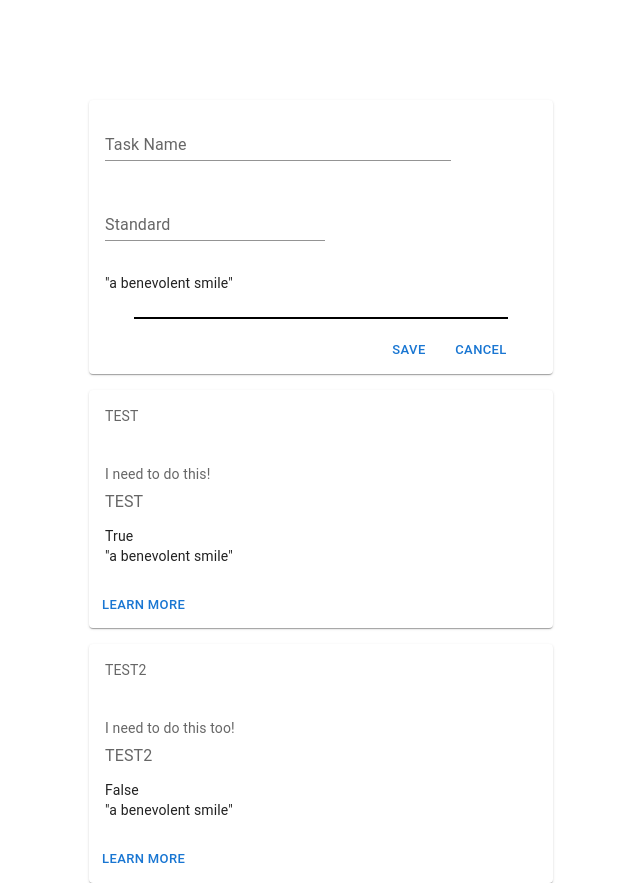
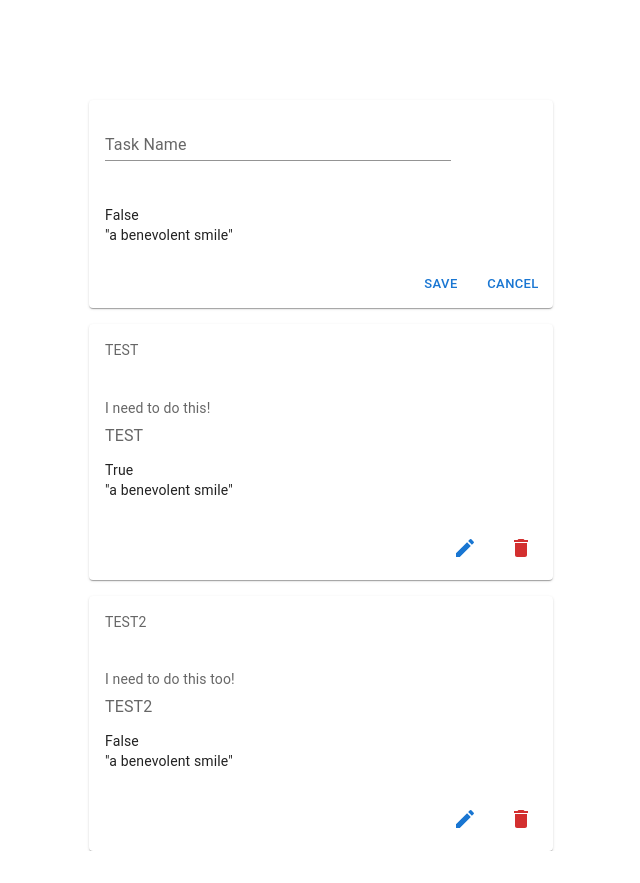
Before and after one commit to beartato327/another-todo-list, a React (Vite) app: page / in a window 1280 px wide. Both pictures are taken after a click on the button "NEW TODO". Shown: the whole page, without its empty margins (319-959 px from the left). After the commit the page ends 851 px from the top, so only its background shows below. Built offline with nearby package versions, Linux system fonts and the light colour scheme.

Commit message:
Update 4 files

```diff
--- a/src/App.tsx
+++ b/src/App.tsx
@@ -6,7 +6,7 @@ import AddIcon from "@mui/icons-material/Add";
 import CloseIcon from "@mui/icons-material/Close";
 import { useState } from "react";
 //import "./App.css";
-import Item from "./components/Item";
+import ItemCard from "./components/ItemCard";
 import NewCard from "./components/NewCard";
 import { Slide, Typography } from "@mui/material";
 
@@ -22,21 +22,37 @@ function App() {
   ];
 
   const [newItem, setNewItem] = useState(false);
-  const [title, setTitle] = useState("");
+  const [editItem, setEditItem] = useState(false);
+  const [title, setTitle] = useState<string | null>(null);
   const [itemList, setItemList] = useState(dummy_list);
+  const [itemId, setItemId] = useState(0);
 
-  console.log(title);
-  const save = (title: string) => {
-    console.log(dummy_list);
-    const id = dummy_list.length + 1;
+  const handleSave = (title: string) => {
     let newItem = {
-      id: id,
+      id: itemList.length + 1,
       status: false,
       title: title,
       description: "new!",
     };
-    dummy_list.unshift(newItem);
-    setItemList(dummy_list);
+    itemList.unshift(newItem);
+    setItemList(itemList);
+    setNewItem(false);
+  };
+  console.log(title);
+  const handleEdit = (id: number) => {
+    setEditItem(true);
+    setItemId(id);
+
+    setTitle(
+      itemList
+        .filter((index) => index.id === id)
+        .map((obj) => obj.title)
+        .toString()
+    );
+  };
+
+  const handleDelete = (id: number) => {
+    setItemList(itemList.filter((index) => index.id !== id));
   };
 
   return (
@@ -67,17 +83,34 @@ function App() {
         </Box>
         <Stack spacing={2}>
           {newItem ? (
-            <NewCard
+            <ItemCard
               title={title}
               setTitle={setTitle}
+              itemId={itemId}
+              editItem={editItem}
+              handleDelete={handleDelete}
+              handleEdit={handleEdit}
+              handleSave={handleSave}
               setNewItem={setNewItem}
-              save={save}
+              newItem={newItem}
             />
           ) : (
             <div></div>
           )}
           {itemList.map((itemList) => (
-            <Item entry={itemList} />
+            <ItemCard
+              title={title}
+              setTitle={setTitle}
+              entry={itemList}
+              itemId={itemId}
+              editItem={editItem}
+              setEditItem={setEditItem}
+              handleDelete={handleDelete}
+              handleEdit={handleEdit}
+              handleSave={handleSave}
+              setNewItem={setNewItem}
+              newItem={newItem}
+            />
           ))}
         </Stack>
       </Container>
--- /dev/null
+++ b/src/components/CardFooter.tsx
@@ -0,0 +1,60 @@
+import { Button, IconButton } from "@mui/material";
+import DeleteIcon from "@mui/icons-material/Delete";
+import EditIcon from "@mui/icons-material/Edit";
+
+const CardFooter = (props: {
+  id?: number;
+  title: string;
+  setTitle: (val: string) => void;
+  itemId: number;
+  editItem: boolean;
+  setEditItem: (val: boolean) => void;
+  handleDelete: any;
+  handleEdit: any;
+  handleSave: any;
+  setNewItem: (val: boolean) => void;
+  newItem: boolean;
+}) => (
+  <>
+    {(props.editItem && props.id === props.itemId) ||
+    (props.newItem && props.id === undefined) ? (
+      <>
+        <Button
+          size="small"
+          onClick={() => {
+            props.handleSave(props.title);
+          }}
+        >
+          Save
+        </Button>
+        <Button
+          size="small"
+          onClick={() => (props.setNewItem(false), props.setEditItem(false))}
+        >
+          Cancel
+        </Button>
+      </>
+    ) : (
+      <>
+        <IconButton
+          color="primary"
+          aria-label="delete"
+          size="large"
+          onClick={() => props.handleEdit(props.id)}
+        >
+          <EditIcon />
+        </IconButton>
+        <IconButton
+          color="error"
+          aria-label="delete"
+          size="large"
+          onClick={() => props.handleDelete(props.id)}
+        >
+          <DeleteIcon />
+        </IconButton>
+      </>
+    )}
+  </>
+);
+
+export default CardFooter;
--- a/src/components/Item.tsx
+++ b/src/components/ItemCard.tsx
@@ -4,23 +4,37 @@ import {
   CardContent,
   Button,
   Typography,
+  CardHeader,
+  IconButton,
   TextField,
-  CardHeader,
 } from "@mui/material";
 
+import CardFooter from "./CardFooter";
+
 export default function Item(props: {
-  entry: {
+  entry?: {
     id: number;
     status: boolean;
     description: string;
     title: string;
   };
+  title: string;
+  setTitle: (val: string) => void;
+  itemId: number;
+  editItem: boolean;
+  setEditItem: (val: boolean) => void;
+  handleDelete: any;
+  handleEdit: any;
+  handleSave: any;
+  setNewItem: (val: boolean) => void;
+  newItem: boolean;
 }) {
   return (
-    <Card sx={{ minWidth: 275 }}>
+    <Card sx={{ minWidth: 275 }} key={props.entry?.id}>
       <CardHeader
         title={
-          props.newItem ? (
+          (props.editItem && props.entry?.id === props.itemId) ||
+          (props.newItem && props.entry?.id === undefined) ? (
             <TextField
               id="standard-basic"
               label="Task Name"
@@ -36,27 +50,44 @@ export default function Item(props: {
               color="text.secondary"
               gutterBottom
             >
-              {props.entry.title}
+              {props.entry?.title}
             </Typography>
           )
         }
       ></CardHeader>
       <CardContent>
         <Typography sx={{ fontSize: 14 }} color="text.secondary" gutterBottom>
-          {props.entry.description}
+          {props.entry?.description}
         </Typography>
         <Typography variant="h5" component="div"></Typography>
         <Typography sx={{ mb: 1.5 }} color="text.secondary">
-          {props.entry.title}
+          {props.entry?.title}
         </Typography>
         <Typography variant="body2">
-          {props.entry.status ? "True" : "False"}
+          {props.entry?.status ? "True" : "False"}
           <br />
           {'"a benevolent smile"'}
         </Typography>
       </CardContent>
-      <CardActions>
-        <Button size="small">Learn More</Button>
+      <CardActions
+        sx={{
+          display: "flex",
+          justifyContent: "flex-end",
+        }}
+      >
+        <CardFooter
+          title={props.title}
+          setTitle={props.setTitle}
+          id={props.entry?.id}
+          itemId={props.itemId}
+          editItem={props.editItem}
+          setEditItem={props.setEditItem}
+          handleDelete={props.handleDelete}
+          handleEdit={props.handleEdit}
+          handleSave={props.handleSave}
+          setNewItem={props.setNewItem}
+          newItem={props.newItem}
+        />
       </CardActions>
     </Card>
   );
```
